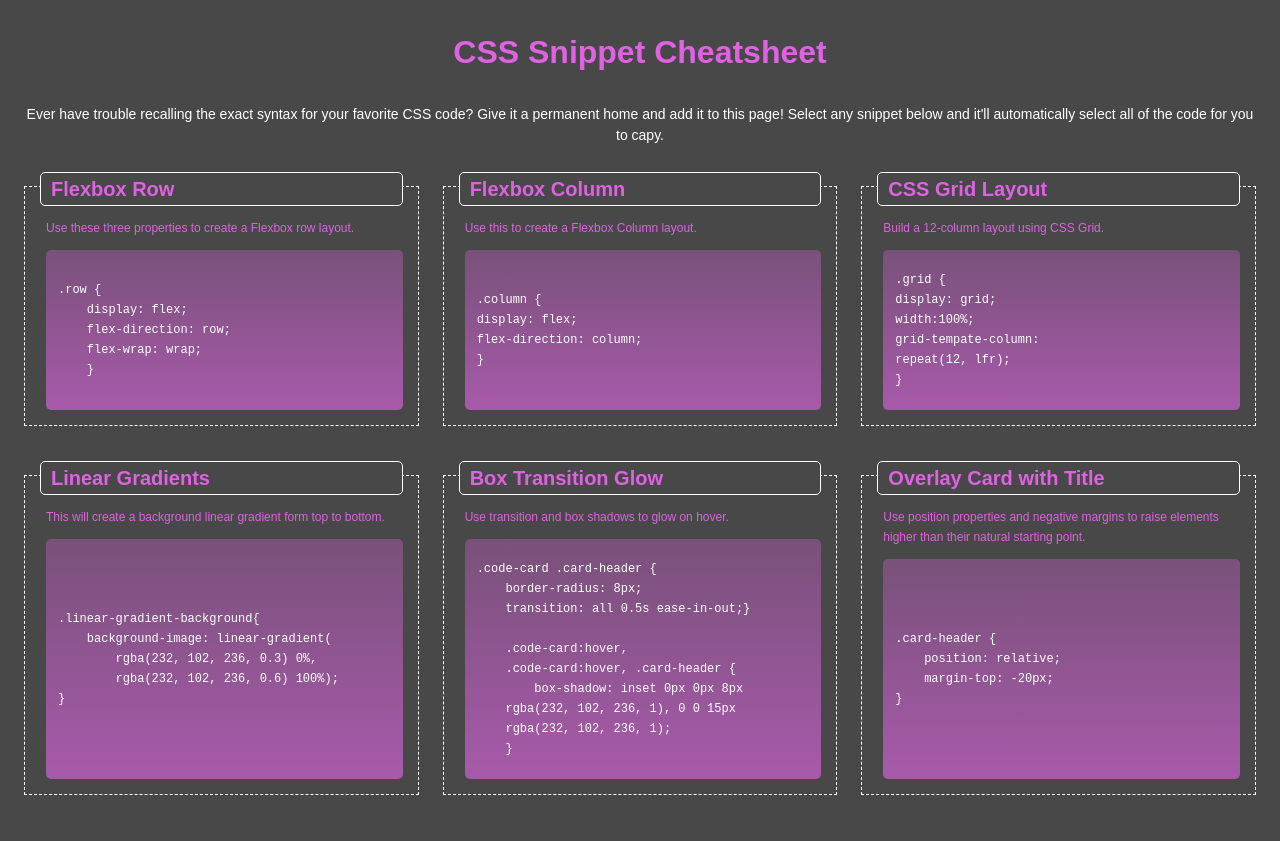
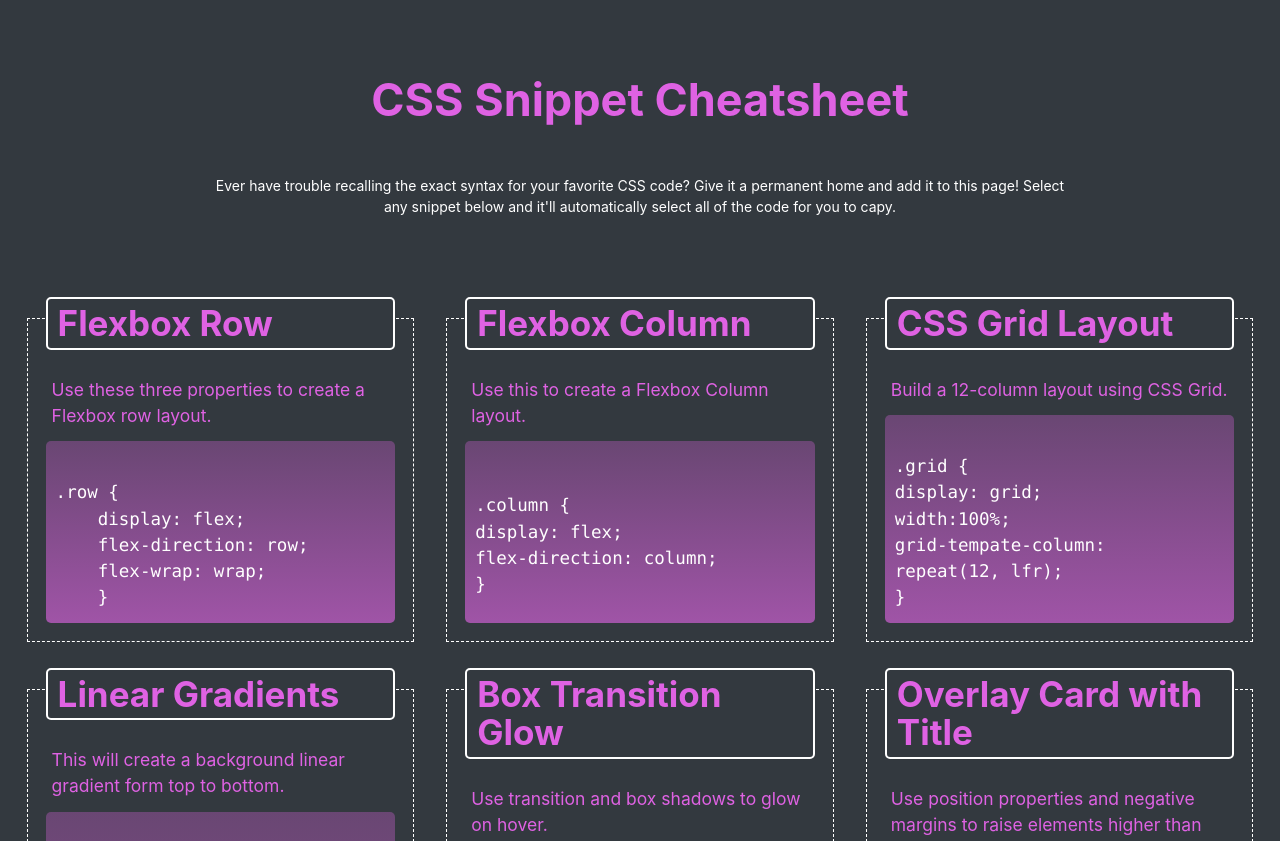
Before and after one commit to PennyPenny76/Wk2-mini-project, a plain HTML site: page index.html in a window 1280 px wide. Shown: the top 841 px of the page. Drawn offline with Linux system fonts and the light colour scheme.

Commit message:
compeleted same as the solution

```diff
--- a/assets/css/reset.css
+++ b/assets/css/reset.css
@@ -1,9 +1,9 @@
-* {
+*,
+*:before,
+*:after {
   margin: 0;
   padding: 0;
   box-sizing: border-box;
-    background-color: rgb(72, 72, 72);
-    color:white;
 }
 
 html {
@@ -12,13 +12,21 @@
 
 body {
 min-height: 100%;
-    line-height: 2;
+line-height: 1;
 font-family: sans-serif;
 }
 
 h1,
 h2,
 h3,
+h4,
+h5,
+h6
 {
 font-size: 100%;
+font-family: inherit;
 }
+
+ul {
+list-style: none;
+}
--- a/assets/css/style.css
+++ b/assets/css/style.css
@@ -7,9 +7,43 @@
 }
 
 ::selection {
+/* get effect when user select the texts. */
     background-color: var(--selected);
     color: var(--outer-space);
   }
+
+html {
+/* set 1rem to 10px instead of native 16px to make it easier
+to calculate font-size values for the rest of the page
+(e.g. 1.6rem is 16px, 2.0rem is 20px, etc.) */
+font-size: 62.5%;
+}
+
+body {
+    /* Sans Serif font stack is implemented to help select
+    the best font for each type of computer operating system */
+    font-family: -apple-system, BlinkMacSystemFont, 'Segoe UI', Roboto, Helvetica,
+      Arial, sans-serif, 'Apple Color Emoji', 'Segoe UI Emoji', 'Segoe UI Symbol';
+
+    /* set body font size to 1.75rem,
+    which is 1.75x more than the font-size of 10px,
+    making it 17.5px  */
+    font-size: 1.75rem;
+    line-height: 1.5;
+    color: white;
+    background-color: var(--outer-space);
+}
+
+h1,
+h2,
+h3,
+h4,
+h5,
+h6 {
+  margin-bottom: 0.625rem;
+  color: var(--light);
+  font-weight: 700;
+  line-height: 2;}
 
 h1 {
     text-align: center;
@@ -27,49 +61,117 @@ header p {
     flex-wrap: wrap;
 }
 
+h1 {
+/* 4rem = 40px (4 * 10px) */
+font-size: 4rem;
+}
+
+h2 {
+font-size: 3.5rem;
+
+}
+
+h3 {
+font-size: 3rem;
+}
+
+h4 {
+font-size: 2.5rem;
+}
+
+h5 {
+font-size: 2rem;
+}
+
+h6 {
+font-size: 1.5rem;
+}
+
+p {
+margin-bottom: 1rem;
+}
 main {
     margin:24px;
+    width: 96%;
+}
+code {
+    /* Monospace font stack is used for our code blocks to make it look more like code */
+    font-family: Consolas, 'Andale Mono WT', 'Andale Mono', 'Lucida Console',
+      'Lucida Sans Typewriter', 'DejaVu Sans Mono', 'Bitstream Vera Sans Mono',
+      'Liberation Mono', 'Nimbus Mono L', Monaco, 'Courier New', Courier,
+      monospace;
+}
+
+header {
+    width:96%;
+    margin: 0 auto;
+    padding: 2.5rem;
+    text-align: center;
+}
+
+header h1{
+    padding: 1rem 1.2rem;
+    font-size: 4.5rem;
+}
+
+main {
+    width: 96%;
+    margin:2rem auto;
+}
+
+footer {
+    margin: 1.5rem;
+    text-align: center;
 }
 
 .code-content {
-display:grid;
-grid-template-columns: repeat(3,1fr);
-grid-gap:24px;
-flex: 0 1 auto;
+    display: flex;
+    flex-wrap: wrap;
+    flex-direction: row;
+    margin-left: -1.5rem;
+    margin-right: -1.5rem;
+}
+
+.justify-center {
+ justify-content: center;
+}
+
+.card-column {
+    padding: 1.5rem;
+    margin-bottom: 1.5rem;
+    transition: flex-basis 500ms linear;
+    flex: 0 1 100%;
+
+}
+
+.card {
+    display: flex; /* Use flex layout */
+    flex-direction: column; /* Stack children vertically */
+    justify-content: flex-start;
+    min-height: 100%;
+    padding: 2rem;
+    outline: 1px dashed white;
+    outline-offset: -2px;
+    transition: all 0.5s ease-in-out;
 }
 
 .card .code-header {
-    transition: all 0.5s ease-in-out;}
+    position: relative;
+    margin: -4rem 0 1.5rem 0;
+    padding: 0.5rem 1rem;
+    background-color: var(--outer-space);
+    color: var(--light);
+    border: 2px solid white;
+    border-radius: var(--border-radius);
+    transition: all 0.5s ease-in-out;
+    line-height: 1.1;
+    /* line-height: 0. 5rem; */
+}
 
 .card:hover,
-.card:hover, .code-header:hover {
+.card:hover .code-header{
     box-shadow: inset 0px 0px 8px rgba(232, 102, 236, 1), 0 0 15px rgba(232, 102, 236, 1)}
 
-
-h2 {
-    border: 1px solid white;
-    padding-left: 10px;
-    padding-top:6px;
-    padding-bottom:6px;
-    border-radius: var(--border-radius);
-    font-size: 20px;
-    color: var(--light);
-    margin-top: -30px;
-}
-
-.card {
-    border: 1px dashed white;
-    padding: 15px;
-    margin-bottom: 25px;
-    font-size: 12px;
-    line-height: 20px;
-    /* height: 100%; */
-    display: flex; /* Use flex layout */
-    flex-direction: column; /* Stack children vertically */
-    justify-content: flex-start;
-    min-width: 100%;
-
-}
 
 section p {
     color: var(--light);
@@ -78,50 +180,49 @@ section p {
     margin-bottom: 12px;
 }
 
-.code {
-    background-image: linear-gradient(rgba(232, 102, 236, 0.3)0%, rgba(232, 102, 236, 0.6)100%);
-    margin-left:6px;
-    padding: 20px 0 20px 12px;
-    border-radius: var(--border-radius);
+
+.card .code {
     height: 100%; /* Fill the available space within the .card */
+    flex-grow: 1; /* Expand and take the remaining space within the .card */
+
+}
+.card pre {
     display: flex;
     align-items: center;
-    flex-grow: 1; /* Expand and take the remaining space within the .card */
     white-space: pre-wrap;
     overflow: auto;
     tab-size: 4;
+    background-image: linear-gradient(rgba(232, 102, 236, 0.3)0%, rgba(232, 102, 236, 0.6)100%);
+
+    padding: 1.2rem 1rem;
+    border-radius: var(--border-radius);
+    color: white;
 }
 
-h3 {
-    text-align: center;
-    color: var(--light);
+/* using a mobile-first approach, use `min-width` values going from narrow -> wide for a responsive design */
+
+@media screen and (min-width: 768px) {
+ /* on tablets, set columns to only be 50% of the width and not grow */
+    .card-column {
+        max-width: 50%;
+        flex: 0 0 50%;
+
+    .card:last-child {
+        flex-grow: 1;
+        }
+    }
 }
 
-
-  /* Large smartphones - navbar changes color */
-  @media screen and (max-width: 768px) {
-    .code-content {
-        display:grid;
-        grid-template-columns: repeat(2,1fr);
-        grid-gap:24px;
-        }
-    /* .card:last-child {
-        flex-grow: 1;
-        } */
-  }
-
-  /* Small smartphones - image placeholders change color */
-  @media screen and (max-width: 576px) {
-    .code-content {
-        display:grid;
-        grid-template-columns: repeat(1,1fr);
-        grid-gap:24px;
-        }
+/* media query for larger screens */
+@media screen and (min-width: 992px) {
     header {
         width: 75%;
-        }
-    }
+      }
 
-pre:active {
-    user-select: all;
-    }
+      .card-column {
+        flex: 0 0 33.333%;
+        max-width: 33.333%;
+      }
+}
+
+.code:active {user-select: all;}
--- a/index.html
+++ b/index.html
@@ -10,7 +10,7 @@
 </head>
 
 
-    <!-- Header -->
+<body>  <!-- Header -->
     <header>
         <h1>CSS Snippet Cheatsheet</h1>
         <p>
@@ -19,54 +19,73 @@
     </header>
 
     <!-- Body -->
-<body>
+
     <main>
         <!-- CSS snippets -->
-    <div class="code-content">
-        <section class="card">
+        <section class="code-content justify-center">
+            <div class="card-column">
+                <figure class="card">
                     <h2 class="code-header">Flexbox Row</h2>
+                    <div class="card-body">
                     <p>Use these three properties to create a Flexbox row layout.</p>
-            <pre class="code">
+                    </div>
+                    <pre class="code"><code>
 .row {
     display: flex;
     flex-direction: row;
     flex-wrap: wrap;
-    }</pre>
-        </section>
-        <section class="card">
+    }</pre></code>
+                </figure>
+            </div>
+            <div class="card-column">
+                <figure class="card">
                     <h2 class="code-header">Flexbox Column</h2>
+                    <div class="card-body">
                     <p>Use this to create a Flexbox Column layout.</p>
-            <pre class="code">
+                    </div>
+                    <pre class="code"><code>
 .column {
 display: flex;
 flex-direction: column;
-}</pre>
-          </section>
-        <section class="card">
+}</pre></code>
+                </figure>
+            </div>
+            <div class="card-column">
+                <figure class="card">
                     <h2 class="code-header">CSS Grid Layout</h2>
+                    <div class="card-body">
                     <p>Build a 12-column layout using CSS Grid.</p>
-            <pre class="code">
+                    </div>
+                    <pre class="code"><code>
 .grid {
 display: grid;
 width:100%;
 grid-tempate-column:
 repeat(12, lfr);
-}</pre>
-        </section>
-        <section class="card">
+}</pre></code>
+                </figure>
+            </div>
+            <div class="card-column">
+                <figure class="card">
                     <h2 class="code-header">Linear Gradients</h2>
+                    <div class="card-body">
                     <p>This will create a background linear gradient form top to bottom.</p>
-            <pre class="code">
+                    </div>
+                    <pre class="code"><code>
 .linear-gradient-background{
     background-image: linear-gradient(
         rgba(232, 102, 236, 0.3) 0%,
         rgba(232, 102, 236, 0.6) 100%);
-}</pre>
-        </section>
-        <section class="card">
+}</pre></code>
+                </figure>
+            </div>
+            <div class="card-column">
+                <figure class="card">
                     <h2 class="code-header">Box Transition Glow</h2>
+                    <div class="card-body">
                     <p>Use transition and box shadows to glow on hover.</p>
-            <pre class="code">
+                    </div>
+                    <pre class="code"><code>
 .code-card .card-header {
     border-radius: 8px;
     transition: all 0.5s ease-in-out;}
@@ -76,24 +95,30 @@ repeat(12, lfr);
         box-shadow: inset 0px 0px 8px
     rgba(232, 102, 236, 1), 0 0 15px
     rgba(232, 102, 236, 1);
-    }</pre>
-        </section>
-        <section class="card">
+    }</pre></code>
+                </figure>
+            </div>
+            <div class="card-column">
+                <figure class="card">
+                    <div class="card-body">
                     <h2 class="code-header">Overlay Card with Title</h2>
+                    </div>
                     <p>Use position properties and negative margins to raise elements higher than their natural starting point.</p>
-            <pre class="code">
+                    <pre class="code"><code>
 .card-header {
     position: relative;
     margin-top: -20px;
-}</pre>
+}</pre></code>
+                </figure>
+            </div>
         </section>
-    </div>
     </main>
-</body>
+
     <!-- Footer -->
     <footer>
         <h3>
         Made with ❤️ and CSS
         </h3>
     </footer>
+</body>
 </html>
```
Lines whose indentation alone changed are shown as unchanged.
